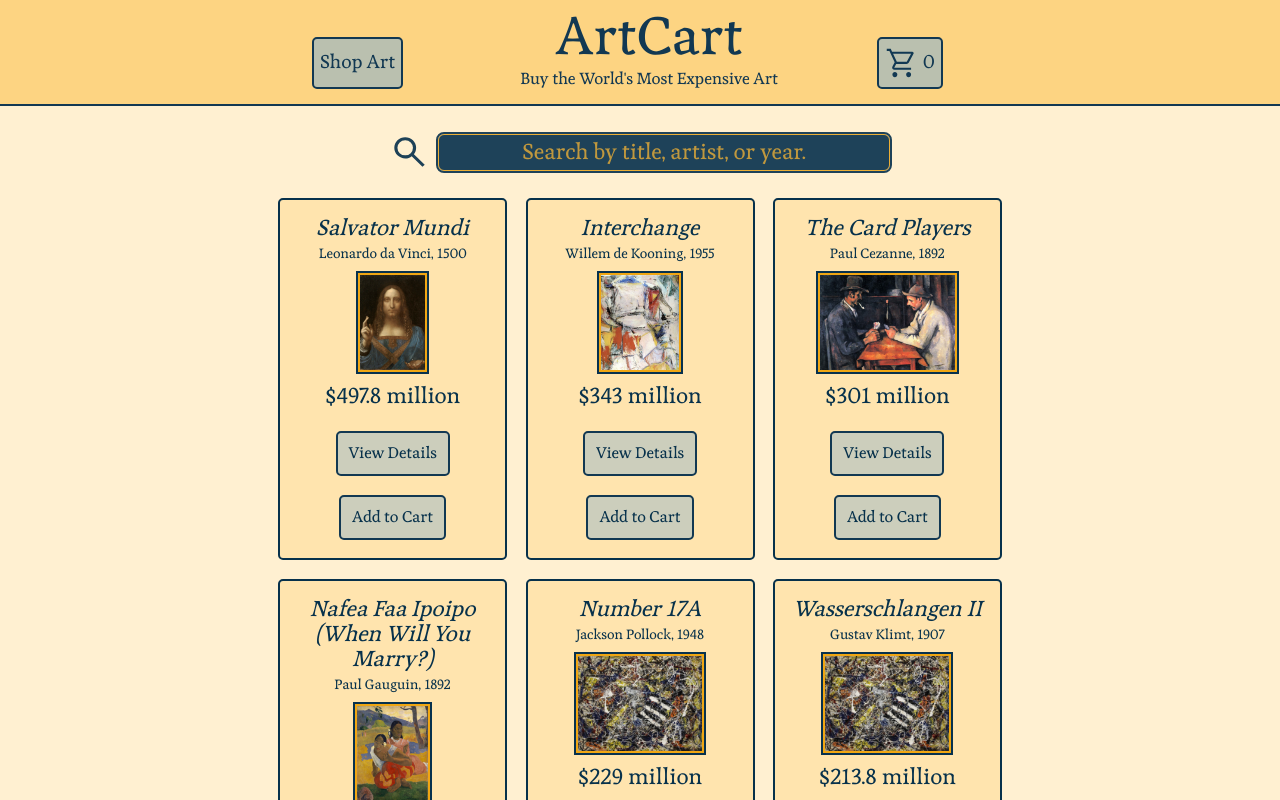
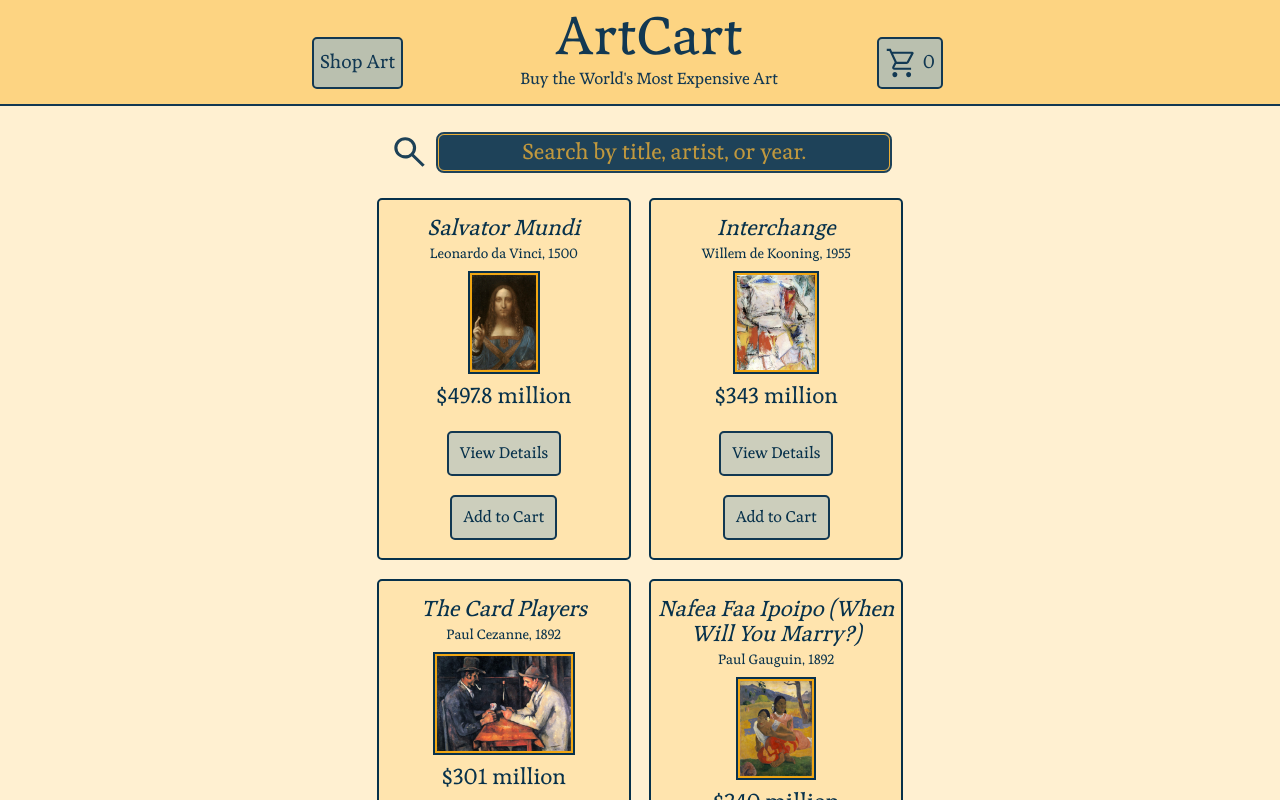
Before and after one commit to seanstephenbrian/art-cart, a React (Create React App) app: page /shop in a window 1280 px wide. Shown: the top 800 px of the page. Built offline with nearby package versions, Linux system fonts and the light colour scheme.

Commit message:
adjust item card width

```diff
--- a/src/styles/shop.scss
+++ b/src/styles/shop.scss
@@ -77,7 +77,8 @@
             background-color: var(--item-bg);
             border: 2.5px solid var(--item-text);
             border-radius: 5px;
-            width: 175px;
+            width: 42vw;
+            max-width: 175px;
             min-height: 200px;
             display: flex;
             flex-direction: column;
@@ -165,8 +166,8 @@
         padding: calc(0.5*var(--rvv)) calc(var(--rvv)) 0;
 
         .item-card {
-            min-width: 225px;
-            width: 15vw;
+            min-width: 250px;
+            width: 20vw;
 
             .item-img-container {
                 height: 15vh;
```
